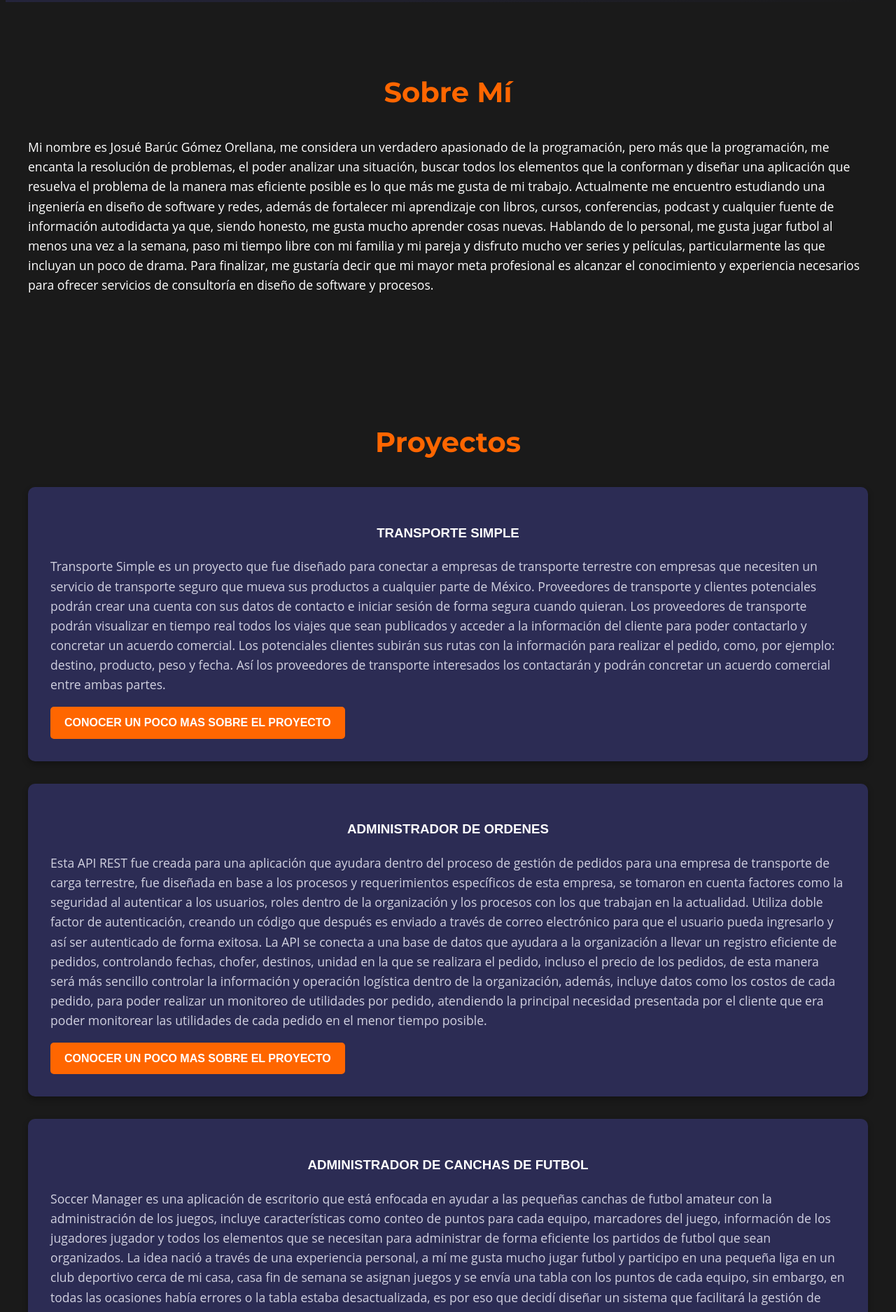
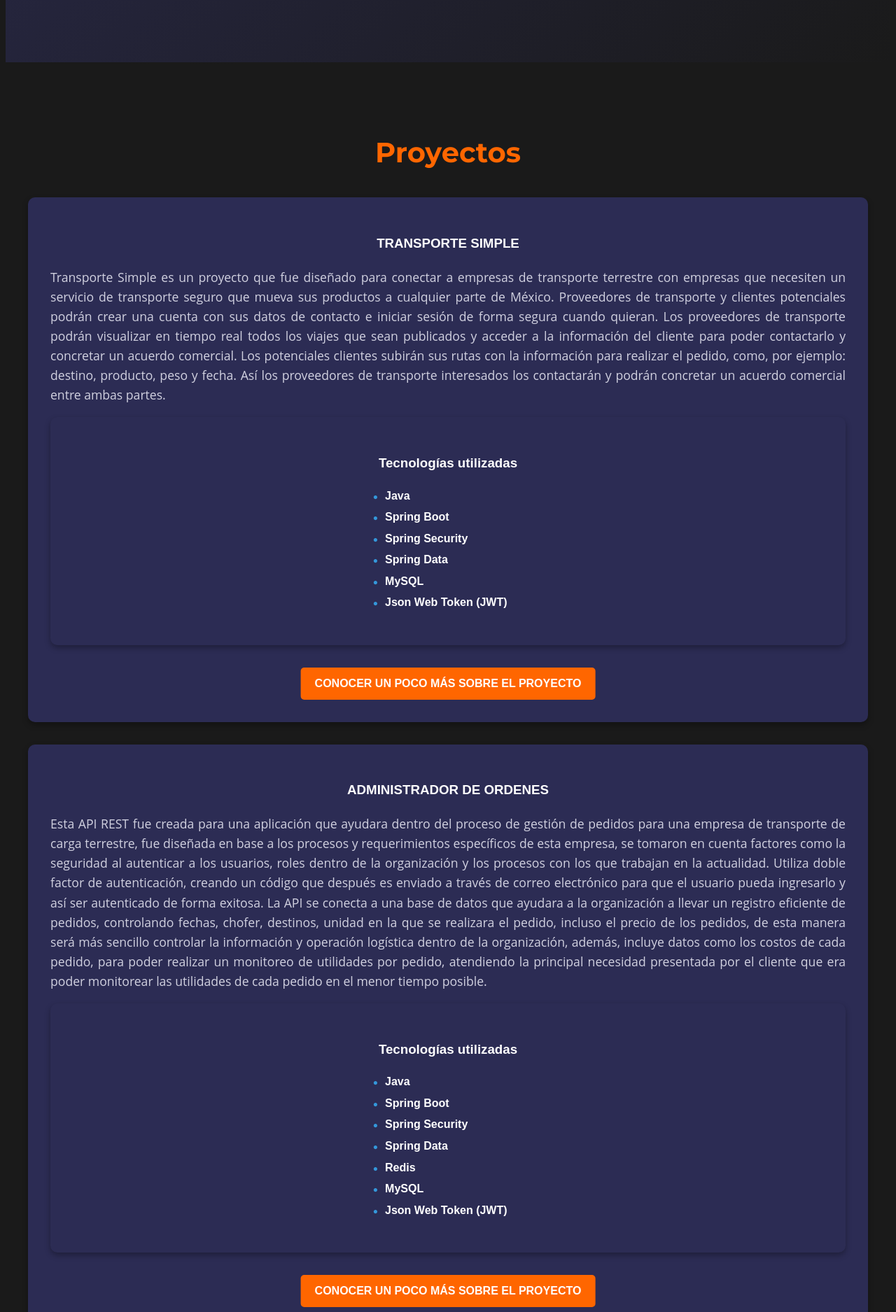
Before and after one commit to BarucOrellana/BarucOrellana.github.io, a plain HTML site: page index.html in a window 1280 px wide. Shown: the part 925-2800 px from the top of the page at 70% size. Drawn offline with Linux system fonts and the light colour scheme.

Commit message:
fix design

```diff
--- a/index.css
+++ b/index.css
@@ -6,6 +6,7 @@ body {
     margin: 0;
     padding: 0;
     line-height: 1.6;
+    text-align: justify;
 }
 
 a {
@@ -26,14 +27,15 @@ h1, h2 {
     color: #333;
 }
 
+h3{
+    text-align: center;
+}
+
 p {
     font-family: 'Open Sans', sans-serif;
     line-height: 1.6;
     font-size: 1.1em;
-}
-
-h3 {
-    text-align: center;
+    text-align: justify;
 }
 
 ul {
@@ -73,13 +75,13 @@ nav ul li a:hover {
 }
 
 .hero {
-    display: flex;
     justify-content: center;
     align-items: center;
     height: 100vh;
     background: linear-gradient(135deg, #2c2c54, #1a1a1a);
     text-align: center;
     position: relative;
+    padding-top: 150px;
 }
 
 .hero-content img {
@@ -179,7 +181,27 @@ h2 {
 }
 
 .projects p {
+    text-align: justify;
     color: #d1d1e0;
+}
+
+.lista {
+    list-style-type: none;
+    padding-left: 0;
+}
+
+.lista li{
+    font-weight: bolder;
+    list-style-type: none;
+    padding-left: 40%;
+}
+
+.lista li::before {
+    content: "●"; /* Añadir una esfera */
+    color: #3498db; /* Cambiar el color de la esfera */
+    font-size: 12px; /* Tamaño de la esfera */
+    margin-right: 10px; /* Espacio entre la esfera y el texto */
+    display: inline-block;
 }
 
 .btn {
@@ -190,7 +212,8 @@ h2 {
     text-transform: uppercase;
     font-weight: bold;
     border-radius: 5px;
-    transition: background 0.3s ease;
+    margin-left: 50%;
+    transform: translateX(-50%);
 }
 
 .btn:hover {
--- a/index.html
+++ b/index.html
@@ -1,5 +1,6 @@
 <!DOCTYPE html>
 <html lang="es">
+
 <head>
     <meta charset="UTF-8">
     <meta http-equiv="X-UA-Compatible" content="IE=edge">
@@ -8,12 +9,12 @@
     <link rel="stylesheet" href="index.css">
     <link href="https://fonts.googleapis.com/css2?family=Montserrat:wght@400;700&display=swap" rel="stylesheet">
 </head>
+
 <body>
     <header>
         <nav>
             <ul>
                 <li><a href="#inicio">Inicio</a></li>
-                <li><a href="#sobre-mi">Sobre Mí</a></li>
                 <li><a href="#proyectos">Proyectos</a></li>
                 <li><a href="#Habilidades">Habilidades</a></li>
             </ul>
@@ -22,25 +23,19 @@
 
     <section id="inicio" class="hero">
         <div class="hero-content">
-            <a href="https://ibb.co/pxHSmh1"><img src="https://i.ibb.co/W6rLTVH/Foto-perfil.jpg" alt="my-photo"/></a>
+            <a href="https://ibb.co/pxHSmh1"><img src="https://i.ibb.co/W6rLTVH/Foto-perfil.jpg" alt="my-photo" /></a>
             <h1>Josué Barúc Gómez Orellana</h1>
-            <p>Desarrollador Back-end Junior</p>
+            <p style="text-align: center; font-weight: bold;">Desarrollador Back-end</p>
+            <br>
+            <p>¡Hola! Soy Josué Barúc Gómez Orellana, desarrollador Back-end especializado en Java.
+                Apasionado por resolver problemas y optimizar procesos mediante el desarrollo de soluciones tecnológicas
+                eficientes. He trabajado en la creación de aplicaciones utilizando tecnologías como Spring Boot, Hibernate
+                 y bases de datos SQL. Me esfuerzo por escribir código limpio y escalable, y siempre busco mejorar mis
+                 habilidades y aprender nuevas tecnologías. Actualmente estudio una ingeniería en diseño de software y redes,
+                 con el objetivo de alcanzar el conocimiento y la experiencia necesarios para ofrecer servicios de consultoría
+                 en diseño de software y procesos a empresas de diferentes países.
+            </p>
         </div>
-    </section>
-
-    <section id="sobre-mi" class="about">
-        <h2>Sobre Mí</h2>
-        <p>Mi nombre es Josué Barúc Gómez Orellana, me considera un verdadero apasionado de la programación,
-            pero más que la programación, me encanta la resolución de problemas, el poder analizar una situación,
-            buscar todos los elementos que la conforman y diseñar una aplicación que resuelva el problema de la manera mas
-            eficiente posible es lo que más me gusta de mi trabajo.
-            Actualmente me encuentro estudiando una ingeniería en diseño de software y redes, además de fortalecer mi aprendizaje con
-            libros, cursos, conferencias, podcast y cualquier fuente de información autodidacta ya que, siendo honesto, me gusta mucho aprender cosas nuevas.
-            Hablando de lo personal, me gusta jugar futbol al menos una vez a la semana, paso mi tiempo libre con mi familia y mi pareja y disfruto mucho ver
-            series y películas, particularmente las que incluyan un poco de drama.
-            Para finalizar, me gustaría decir que mi mayor meta profesional es alcanzar el conocimiento y experiencia necesarios para ofrecer servicios de consultoría
-            en diseño de software y procesos.
-        </p>
     </section>
 
     <section id="proyectos" class="projects">
@@ -48,43 +43,99 @@
         <div class="web-transporte-simple">
             <h3>TRANSPORTE SIMPLE</h3>
             <p>Transporte Simple es un proyecto que fue diseñado para conectar a empresas de transporte
-                terrestre con empresas que necesiten un servicio de transporte seguro que mueva sus productos a cualquier
+                terrestre con empresas que necesiten un servicio de transporte seguro que mueva sus productos a
+                cualquier
                 parte de México.
-                Proveedores de transporte y clientes potenciales podrán crear una cuenta con sus datos de contacto e iniciar
-                sesión de forma segura cuando quieran. Los proveedores de transporte podrán visualizar en tiempo real todos
-                los viajes que sean publicados y acceder a la información del cliente para poder contactarlo y concretar un acuerdo comercial.
-                Los potenciales clientes subirán sus rutas con la información para realizar el pedido, como, por ejemplo:
+                Proveedores de transporte y clientes potenciales podrán crear una cuenta con sus datos de contacto e
+                iniciar
+                sesión de forma segura cuando quieran. Los proveedores de transporte podrán visualizar en tiempo real
+                todos
+                los viajes que sean publicados y acceder a la información del cliente para poder contactarlo y concretar
+                un acuerdo comercial.
+                Los potenciales clientes subirán sus rutas con la información para realizar el pedido, como, por
+                ejemplo:
                 destino, producto, peso y fecha. Así los proveedores de transporte interesados los contactarán y podrán
-                concretar un acuerdo comercial entre ambas partes.</p>
-                <a target="_blank" href="https://github.com/BarucOrellana/web-transporte-simple" class="btn" id="transporte-simple-btn">Conocer un poco mas sobre el proyecto</a>
+                concretar un acuerdo comercial entre ambas partes.
+            </p>
+            <div class="lista">
+                <ul>
+                    <h3>Tecnologías utilizadas</h3>
+                    <li>Java</li>
+                    <li>Spring Boot</li>
+                    <li>Spring Security</li>
+                    <li>Spring Data</li>
+                    <li>MySQL</li>
+                    <li>Json Web Token (JWT)</li>
+                </ul>
+            </div>
+            <a target="_blank" href="https://github.com/BarucOrellana/web-transporte-simple" class="btn"
+                id="transporte-simple-btn">Conocer un poco más sobre el proyecto</a>
         </div>
+
         <div class="orders-management">
             <h3>ADMINISTRADOR DE ORDENES</h3>
-            <p>Esta API REST fue creada para una aplicación que ayudara dentro del proceso de gestión de pedidos para una
-                empresa de transporte de carga terrestre, fue diseñada en base a los procesos y requerimientos específicos
-                de esta empresa, se tomaron en cuenta factores como la seguridad al autenticar a los usuarios, roles dentro
-                 de la organización y los procesos con los que trabajan en la actualidad. Utiliza doble factor de autenticación,
-                 creando un código que después es enviado a través de correo electrónico para que el usuario pueda ingresarlo y
-                 así ser autenticado de forma exitosa. La API se conecta a una base de datos que ayudara a la organización a
-                  llevar un registro eficiente de pedidos, controlando fechas, chofer, destinos, unidad en la que se realizara
-                  el pedido, incluso el precio de los pedidos, de esta manera será más sencillo controlar la información y
-                  operación logística dentro de la organización, además, incluye datos como los costos de cada pedido, para
-                  poder realizar un monitoreo de utilidades por pedido, atendiendo la principal necesidad presentada por el
-                  cliente que era poder monitorear las utilidades de cada pedido en el menor tiempo posible.</p>
-                  <a target="_blank" href="https://github.com/BarucOrellana/web-orders-management" class="btn" id="orders-management-btn">Conocer un poco mas sobre el proyecto</a>
+            <p>Esta API REST fue creada para una aplicación que ayudara dentro del proceso de gestión de pedidos para
+                una
+                empresa de transporte de carga terrestre, fue diseñada en base a los procesos y requerimientos
+                específicos
+                de esta empresa, se tomaron en cuenta factores como la seguridad al autenticar a los usuarios, roles
+                dentro
+                de la organización y los procesos con los que trabajan en la actualidad. Utiliza doble factor de
+                autenticación,
+                creando un código que después es enviado a través de correo electrónico para que el usuario pueda
+                ingresarlo y
+                así ser autenticado de forma exitosa. La API se conecta a una base de datos que ayudara a la
+                organización a
+                llevar un registro eficiente de pedidos, controlando fechas, chofer, destinos, unidad en la que se
+                realizara
+                el pedido, incluso el precio de los pedidos, de esta manera será más sencillo controlar la información y
+                operación logística dentro de la organización, además, incluye datos como los costos de cada pedido,
+                para
+                poder realizar un monitoreo de utilidades por pedido, atendiendo la principal necesidad presentada por
+                el
+                cliente que era poder monitorear las utilidades de cada pedido en el menor tiempo posible.</p>
+                <div class="lista">
+                    <ul>
+                        <h3>Tecnologías utilizadas</h3>
+                        <li>Java</li>
+                        <li>Spring Boot</li>
+                        <li>Spring Security</li>
+                        <li>Spring Data</li>
+                        <li>Redis</li>
+                        <li>MySQL</li>
+                        <li>Json Web Token (JWT)</li>
+                    </ul>
+                </div>
+            <a target="_blank" href="https://github.com/BarucOrellana/web-orders-management" class="btn"
+                id="orders-management-btn">Conocer un poco más sobre el proyecto</a>
         </div>
         <div class="soccer-manager">
             <h3>ADMINISTRADOR DE CANCHAS DE FUTBOL</h3>
             <p>Soccer Manager es una aplicación de escritorio que está enfocada en ayudar a las pequeñas canchas de
-                futbol amateur con la administración de los juegos, incluye características como conteo de puntos para cada
-                equipo, marcadores del juego, información de los jugadores jugador y todos los elementos que se necesitan para
-                 administrar de forma eficiente los partidos de futbol que sean organizados. La idea nació a través de una
-                  experiencia personal, a mí me gusta mucho jugar futbol y participo en una pequeña liga en un club deportivo
-                   cerca de mi casa, casa fin de semana se asignan juegos y se envía una tabla con los puntos de cada equipo,
-                    sin embargo, en todas las ocasiones había errores o la tabla estaba desactualizada, es por eso que decidí
-                    diseñar un sistema que facilitará la gestión de estos juegos y permitirá a cada participante tener una mejor
-                    experiencia.</p>
-                  <a target="_blank" href="https://github.com/BarucOrellana/soccer-manager" class="btn" id="soccer-manager-btn">Conocer un poco mas sobre el proyecto</a>
+                futbol amateur con la administración de los juegos, incluye características como conteo de puntos para
+                cada
+                equipo, marcadores del juego, información de los jugadores y todos los elementos que se necesitan para
+                administrar de forma eficiente los partidos de futbol que sean organizados. La idea nació a través de
+                una
+                experiencia personal, a mí me gusta mucho jugar futbol y participo en una pequeña liga en un club
+                deportivo
+                cerca de mi casa, cada fin de semana se asignan juegos y se envía una tabla con los puntos de cada
+                equipo,
+                sin embargo, en todas las ocasiones había errores o la tabla estaba desactualizada, es por eso que
+                decidí
+                diseñar un sistema que facilitará la gestión de estos juegos y permitirá a cada participante tener una
+                mejor
+                experiencia.</p>
+                <div class="lista">
+                    <ul>
+                        <h3>Tecnologías utilizadas</h3>
+                        <li>Java</li>
+                        <li>MySQL</li>
+                        <li>Java Data Base Connectivity(JDBC)</li>
+                    </ul>
+                </div>
+            <a target="_blank" href="https://github.com/BarucOrellana/soccer-manager" class="btn"
+                id="soccer-manager-btn">Conocer un poco más sobre el proyecto</a>
         </div>
     </section>
 
@@ -118,16 +169,22 @@
     <footer id="contacto">
         <a href="https://github.com/BarucOrellana" target="_blank">
             <svg xmlns="http://www.w3.org/2000/svg" x="0px" y="0px" width="50" height="50" viewBox="0 0 50 50">
-                <path d="M17.791,46.836C18.502,46.53,19,45.823,19,45v-5.4c0-0.197,0.016-0.402,0.041-0.61C19.027,38.994,19.014,38.997,19,39 c0,0-3,0-3.6,0c-1.5,0-2.8-0.6-3.4-1.8c-0.7-1.3-1-3.5-2.8-4.7C8.9,32.3,9.1,32,9.7,32c0.6,0.1,1.9,0.9,2.7,2c0.9,1.1,1.8,2,3.4,2 c2.487,0,3.82-0.125,4.622-0.555C21.356,34.056,22.649,33,24,33v-0.025c-5.668-0.182-9.289-2.066-10.975-4.975 c-3.665,0.042-6.856,0.405-8.677,0.707c-0.058-0.327-0.108-0.656-0.151-0.987c1.797-0.296,4.843-0.647,8.345-0.714 c-0.112-0.276-0.209-0.559-0.291-0.849c-3.511-0.178-6.541-0.039-8.187,0.097c-0.02-0.332-0.047-0.663-0.051-0.999 c1.649-0.135,4.597-0.27,8.018-0.111c-0.079-0.5-0.13-1.011-0.13-1.543c0-1.7,0.6-3.5,1.7-5c-0.5-1.7-1.2-5.3,0.2-6.6 c2.7,0,4.6,1.3,5.5,2.1C21,13.4,22.9,13,25,13s4,0.4,5.6,1.1c0.9-0.8,2.8-2.1,5.5-2.1c1.5,1.4,0.7,5,0.2,6.6c1.1,1.5,1.7,3.2,1.6,5 c0,0.484-0.045,0.951-0.11,1.409c3.499-0.172,6.527-0.034,8.204,0.102c-0.002,0.337-0.033,0.666-0.051,0.999 c-1.671-0.138-4.775-0.28-8.359-0.089c-0.089,0.336-0.197,0.663-0.325,0.98c3.546,0.046,6.665,0.389,8.548,0.689 c-0.043,0.332-0.093,0.661-0.151,0.987c-1.912-0.306-5.171-0.664-8.879-0.682C35.112,30.873,31.557,32.75,26,32.969V33 c2.6,0,5,3.9,5,6.6V45c0,0.823,0.498,1.53,1.209,1.836C41.37,43.804,48,35.164,48,25C48,12.318,37.683,2,25,2S2,12.318,2,25 C2,35.164,8.63,43.804,17.791,46.836z"></path>
+                <path
+                    d="M17.791,46.836C18.502,46.53,19,45.823,19,45v-5.4c0-0.197,0.016-0.402,0.041-0.61C19.027,38.994,19.014,38.997,19,39 c0,0-3,0-3.6,0c-1.5,0-2.8-0.6-3.4-1.8c-0.7-1.3-1-3.5-2.8-4.7C8.9,32.3,9.1,32,9.7,32c0.6,0.1,1.9,0.9,2.7,2c0.9,1.1,1.8,2,3.8,2 c1.4,0,3-0.1,4-0.3c0.3-1,1-1.9,1.9-2.4C14.9,37.9,9,35.8,9,26.9c0-3.6,1.2-6,3.5-8c-0.2-0.7-0.8-3.1,0.3-5.7 c2.4-0.7,7.3,2.9,7.5,3C22.4,15.3,23.2,15,25,15s2.6,0.3,4.2,1.2c0.2-0.1,5.1-3.7,7.5-3c1.1,2.6,0.5,5,0.3,5.7c2.3,2,3.5,4.4,3.5,8 c0,8.9-5.9,11-11.3,11.5c1.5,0.8,2.5,2.6,2.5,5.1V45c0,0.823,0.497,1.531,1.209,1.836C41.923,43.532,48,36.234,48,27 C48,13.193,37.807,3,24,3S0,13.193,0,27C0,36.234,6.077,43.532,17.791,46.836z">
+                </path>
             </svg>
         </a>
         <a href="https://www.linkedin.com/in/josu%C3%A9-bar%C3%BAc-g%C3%B3mez-orellana-bb426b262/" target="_blank">
             <svg xmlns="http://www.w3.org/2000/svg" x="0px" y="0px" width="48" height="48" viewBox="0 0 48 48">
-                <path fill="#0288D1" d="M42,37c0,2.762-2.238,5-5,5H11c-2.761,0-5-2.238-5-5V11c0-2.762,2.239-5,5-5h26c2.762,0,5,2.238,5,5V37z"></path>
-                <path fill="#FFF" d="M12 19H17V36H12zM14.485 17h-.028C12.965 17 12 15.888 12 14.499 12 13.08 12.995 12 14.514 12c1.521 0 2.458 1.08 2.486 2.499C17 15.887 16.035 17 14.485 17zM36 36h-5v-9.099c0-2.198-1.225-3.698-3.192-3.698-1.501 0-2.313 1.012-2.707 1.99C24.957 25.543 25 26.511 25 27v9h-5V19h5v2.616C25.721 20.5 26.85 19 29.738 19c3.578 0 6.261 2.25 6.261 7.274L36 36 36 36z"></path>
+                <path fill="#0288D1"
+                    d="M42,37c0,2.762-2.238,5-5,5H11c-2.761,0-5-2.238-5-5V11c0-2.762,2.239-5,5-5h26c2.762,0,5,2.238,5,5V37z">
+                </path>
+                <path fill="#FFF"
+                    d="M12 19H17V36H12zM14.485 17h-.028C12.965 17 12 15.888 12 14.499 12 13.08 12.995 12 14.514 12c1.521 0 2.458 1.08 2.486 2.499C17 15.887 16.035 17 14.485 17zM36 36h-5v-9.099c0-2.198-1.225-3.698-3.192-3.698-1.501 0-2.313 1.012-2.707 1.99C24.957 25.543 25 26.511 25 27v9h-5V19h5v2.616C25.721 20.5 26.85 19 29.738 19c3.578 0 6.261 2.25 6.261 7.274L36 36 36 36z">
+                </path>
             </svg>
         </a>
     </footer>
+</body>
 
-</body>
 </html>
```
